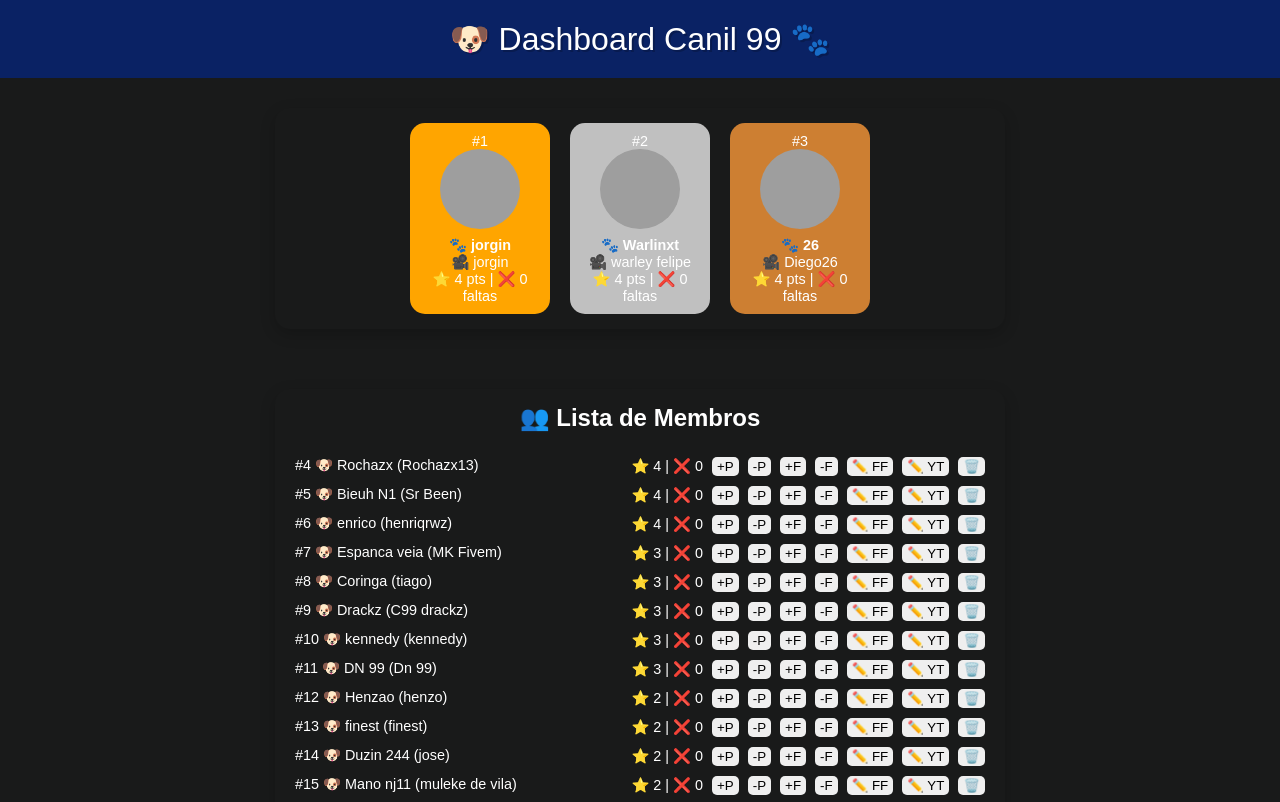
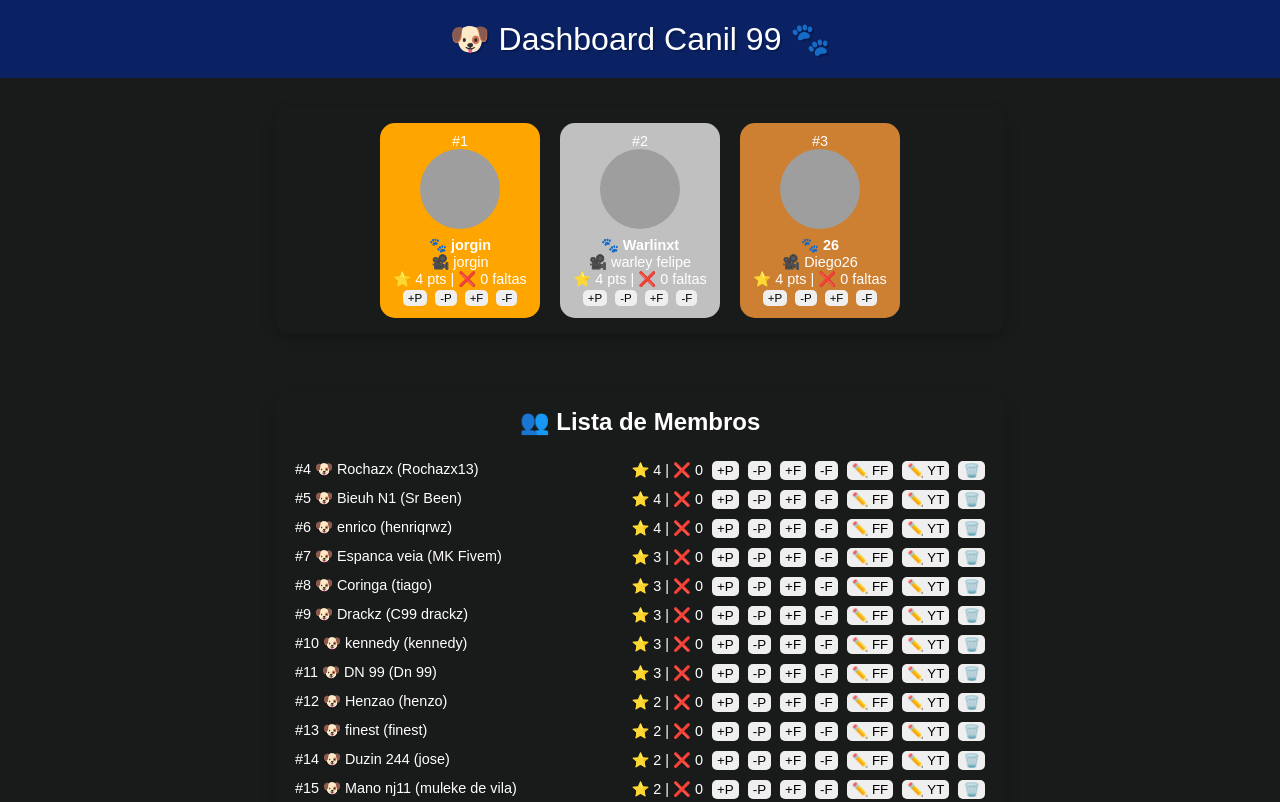
Before and after one commit to ruan7z/dashboard99, a plain HTML site: page index.html in a window 1280 px wide. Shown: the top 802 px of the page. Drawn offline with Linux system fonts and the light colour scheme; grey boxes are pictures that could not be loaded.

Commit message:
Update index.html

```diff
--- a/index.html
+++ b/index.html
@@ -32,12 +32,13 @@
       display: inline-block;
       border-radius: 15px;
       padding: 10px;
-      width: 120px;
+      width: 140px;
       margin: 0 10px;
       transition: transform 0.3s, box-shadow 0.3s;
       cursor: pointer;
       font-size: 0.9em;
       color: white;
+      vertical-align: top;
     }
     .rank-card:hover {
       transform: scale(1.2) rotate(-5deg);
@@ -49,6 +50,17 @@
       border-radius: 50%;
       margin-bottom: 5px;
     }
+
+    .top-buttons button {
+      margin: 2px;
+      padding: 2px 5px;
+      border-radius: 5px;
+      border: none;
+      cursor: pointer;
+      transition: 0.2s;
+      font-size: 0.8em;
+    }
+    .top-buttons button:hover { opacity: 0.8; }
 
     /* Member list */
     .member {
@@ -89,10 +101,7 @@
     </section>
   </div>
 
-  <!-- Seção extra -->
-  <div style="background-color:#191a1a; padding:20px;">
-    <!-- Pode colocar estatísticas futuras aqui -->
-  </div>
+  <div style="background-color:#191a1a; padding:20px;"></div>
 
   <script>
     let members = [
@@ -129,8 +138,7 @@
       const container = document.getElementById("top3");
       container.innerHTML = "";
       let top = [...members].sort((a,b)=>b.pontos-a.pontos || a.faltas-b.faltas).slice(0,3);
-
-      const colors = ["#ffa500","#C0C0C0","#CD7F32"]; // Cinza, Azul, Verde
+      const colors = ["#ffa500","#C0C0C0","#CD7F32"]; // Ouro, Prata, Bronze
       top.forEach((m,i)=>{
         const card = document.createElement("div");
         card.className="rank-card";
@@ -141,6 +149,12 @@
           <div>🐾 <strong>${m.ff}</strong></div>
           <div>🎥 ${m.yt}</div>
           <div>⭐ ${m.pontos} pts | ❌ ${m.faltas} faltas</div>
+          <div class="top-buttons">
+            <button onclick="addPoint(${members.indexOf(m)})">+P</button>
+            <button onclick="removePoint(${members.indexOf(m)})">-P</button>
+            <button onclick="addFalta(${members.indexOf(m)})">+F</button>
+            <button onclick="removeFalta(${members.indexOf(m)})">-F</button>
+          </div>
         `;
         container.appendChild(card);
       });
@@ -189,15 +203,15 @@
     // Inicializa
     updateDashboard();
 
-    // Botão fixo para adicionar membro
+    // Botão fixo para adicionar membro NO FINAL
     const addBtn = document.createElement("button");
     addBtn.innerText = "➕ Adicionar Membro";
     addBtn.style.padding = "10px 20px";
-    addBtn.style.margin = "10px";
+    addBtn.style.margin = "20px";
     addBtn.style.fontSize = "1em";
     addBtn.style.cursor = "pointer";
     addBtn.onclick = addMember;
-    document.body.insertBefore(addBtn, document.getElementById("top3"));
+    document.body.appendChild(addBtn);
   </script>
 </body>
 </html>
```
